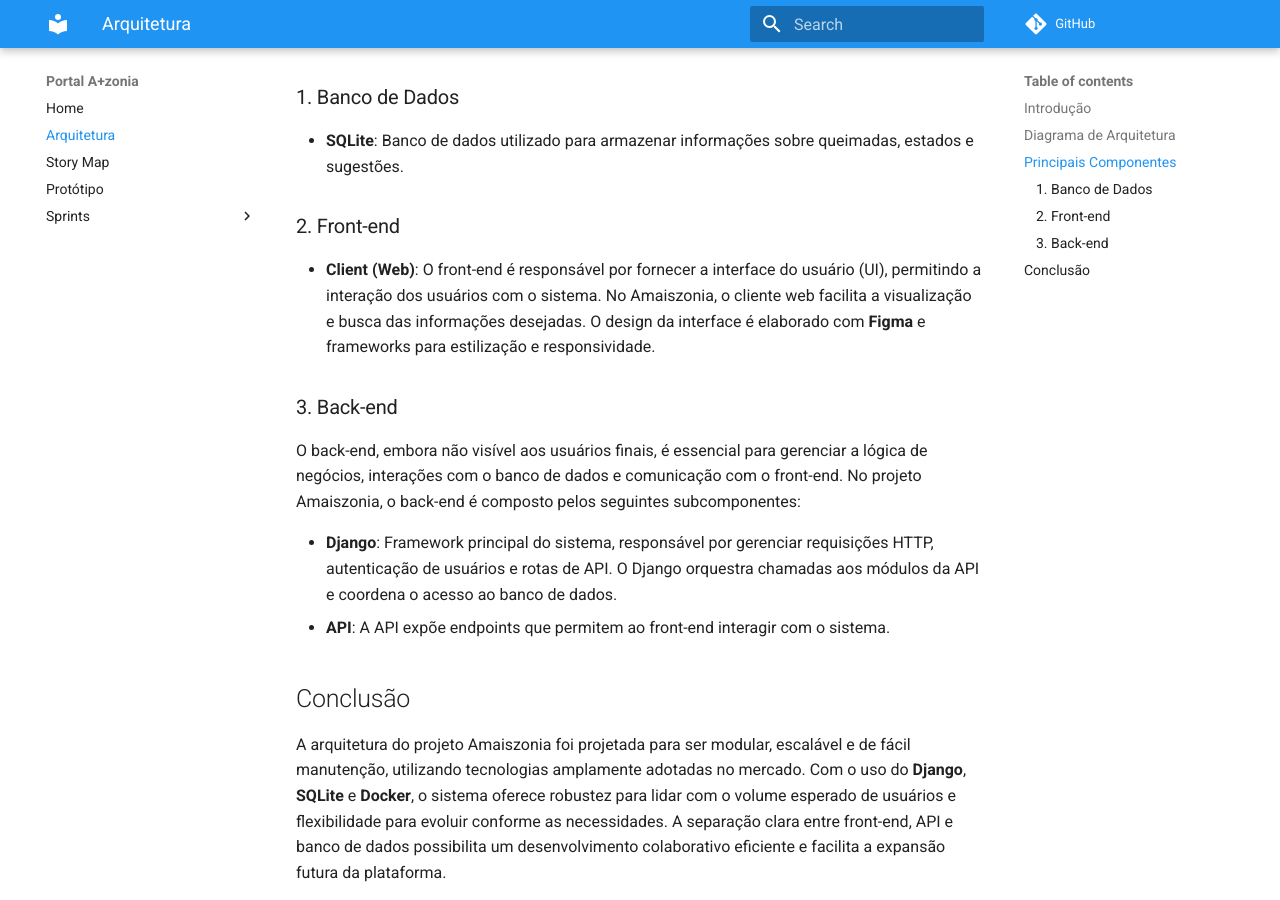
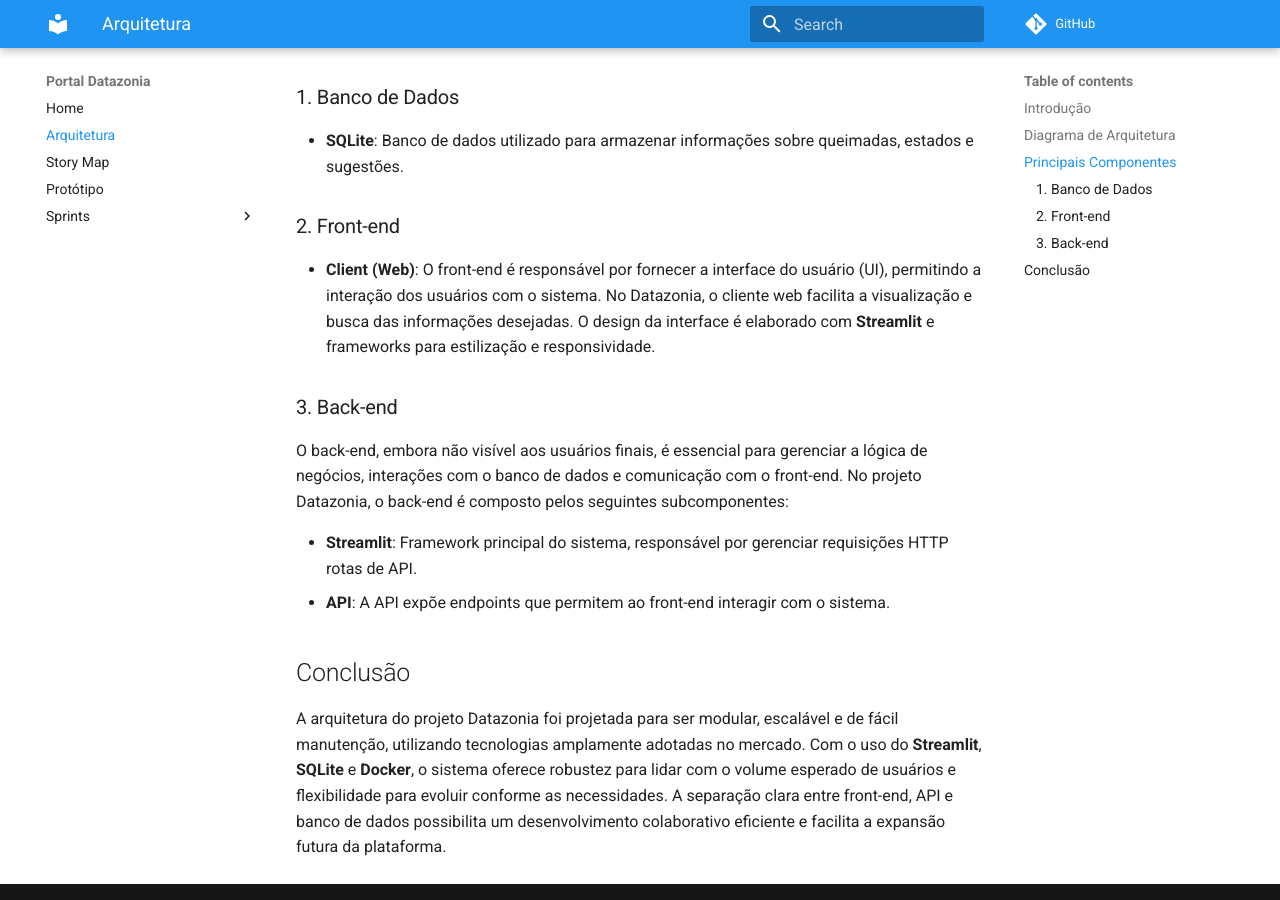
Before and after one commit to unb-mds/2024-2-Amaiszonia, an MkDocs documentation site: the page built from docs/arquitetura.md, in a window 1280 px wide and 900 px high, scrolled down 1300 px. Built offline with MkDocs 1.6.1 and Material for MkDocs 9.7.7, drawn with Linux system fonts in a browser that asks for light colours; comment, search, counter and statistics services are not loaded; some of the changed text lies outside the part shown.

Commit message:
Alterações na Documentação do Projeto

```diff
--- a/docs/arquitetura.md
+++ b/docs/arquitetura.md
@@ -1,9 +1,9 @@
-# Arquitetura do Sistema - A+zônia
+# Arquitetura do Sistema - Datazoia
 
 ## Introdução
 
 
-**A+zônia** é uma plataforma que busca facilitar o acesso da população a dados atualizados sobre desmatamento e queimadas na Amazônia Legal. Com uma interface intuitiva, promove a conscientização ambiental ao apresentar informações relevantes de forma prática e acessível, incentivando o monitoramento e a divulgação de questões cruciais para a preservação da região.
+**Datazonia** é uma plataforma que busca facilitar o acesso da população a dados atualizados sobre desmatamento e queimadas na Amazônia Legal. Com uma interface intuitiva, promove a conscientização ambiental ao apresentar informações relevantes de forma prática e acessível, incentivando o monitoramento e a divulgação de questões cruciais para a preservação da região.
 
 ## Diagrama de Arquitetura
 
@@ -33,15 +33,15 @@ Cada camada possui subcomponentes específicos, descritos a seguir.
 
 ### 2. Front-end
 
-- **Client (Web)**: O front-end é responsável por fornecer a interface do usuário (UI), permitindo a interação dos usuários com o sistema. No Amaiszonia, o cliente web facilita a visualização e busca das informações desejadas. O design da interface é elaborado com **Figma** e frameworks para estilização e responsividade.
+- **Client (Web)**: O front-end é responsável por fornecer a interface do usuário (UI), permitindo a interação dos usuários com o sistema. No Datazonia, o cliente web facilita a visualização e busca das informações desejadas. O design da interface é elaborado com **Streamlit** e frameworks para estilização e responsividade.
 
 ### 3. Back-end
 
-O back-end, embora não visível aos usuários finais, é essencial para gerenciar a lógica de negócios, interações com o banco de dados e comunicação com o front-end. No projeto Amaiszonia, o back-end é composto pelos seguintes subcomponentes:
+O back-end, embora não visível aos usuários finais, é essencial para gerenciar a lógica de negócios, interações com o banco de dados e comunicação com o front-end. No projeto Datazonia, o back-end é composto pelos seguintes subcomponentes:
 
-- **Django**: Framework principal do sistema, responsável por gerenciar requisições HTTP, autenticação de usuários e rotas de API. O Django orquestra chamadas aos módulos da API e coordena o acesso ao banco de dados.
+- **Streamlit**: Framework principal do sistema, responsável por gerenciar requisições HTTP rotas de API.
 - **API**: A API expõe endpoints que permitem ao front-end interagir com o sistema.
 
 ## Conclusão
 
-A arquitetura do projeto Amaiszonia foi projetada para ser modular, escalável e de fácil manutenção, utilizando tecnologias amplamente adotadas no mercado. Com o uso do **Django**, **SQLite** e **Docker**, o sistema oferece robustez para lidar com o volume esperado de usuários e flexibilidade para evoluir conforme as necessidades. A separação clara entre front-end, API e banco de dados possibilita um desenvolvimento colaborativo eficiente e facilita a expansão futura da plataforma.
+A arquitetura do projeto Datazonia foi projetada para ser modular, escalável e de fácil manutenção, utilizando tecnologias amplamente adotadas no mercado. Com o uso do **Streamlit**, **SQLite** e **Docker**, o sistema oferece robustez para lidar com o volume esperado de usuários e flexibilidade para evoluir conforme as necessidades. A separação clara entre front-end, API e banco de dados possibilita um desenvolvimento colaborativo eficiente e facilita a expansão futura da plataforma.
--- a/mkdocs.yml
+++ b/mkdocs.yml
@@ -1,4 +1,4 @@
-site_name: Portal A+zonia
+site_name: Portal Datazonia
 repo_url: https://github.com/unb-mds/2024-2-Squad10
 
 nav:
```
Also changed, not shown: docs/StoryMap.md (+3 -3 lines), docs/index.md (+2 -2 lines), 1 other file.
